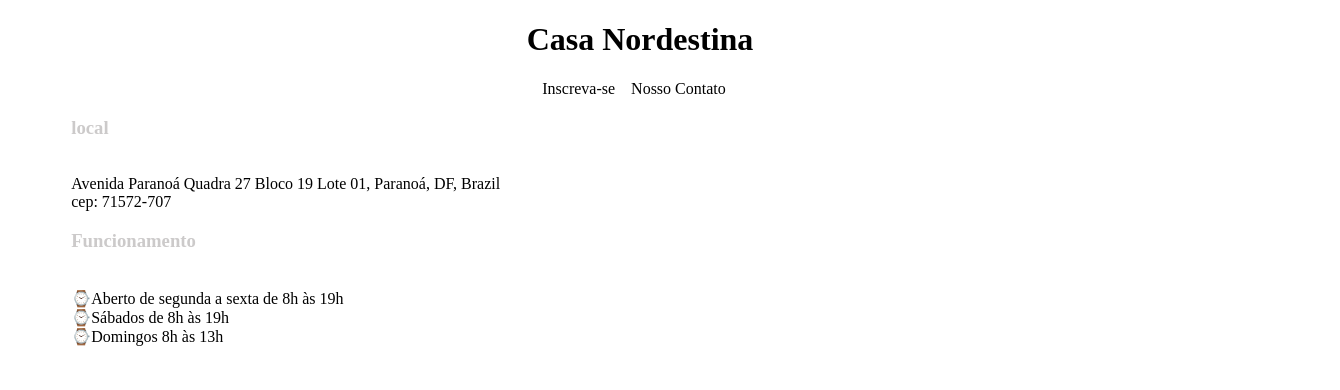
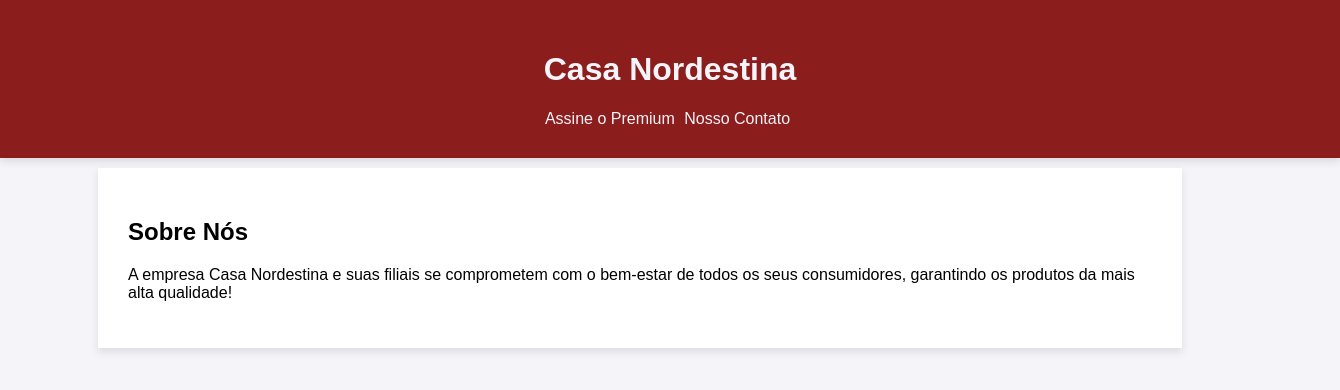
Before and after one commit to Isabelleluisy17/ProgramadoresDoFuturo, a plain HTML site: page index.html in a window 1280 px wide. Shown: the whole page, 1340 px wide, since content can reach past the window. Drawn offline with Linux system fonts and the light colour scheme.

Commit message:
CSS optimization

```diff
--- a/index.css
+++ b/index.css
@@ -1,19 +1,61 @@
-h3{
-    color: rgb(204, 202, 202);
+body {
+   font-family: Arial, sans-serif;
+   background-color: #f4f4f9;
+   margin: 0;
+   padding: 0;
+   display: block;
+   justify-content: center;
+   align-items: center;
+   height: 100vh;
 }
 
-br{
-    color: black;
+header {
+   box-shadow: 0 4px 8px rgba(0, 0, 0, 0.1);
+   padding: 30px;
+   width: 100%;
+   max-width: 100%;
+   text-align: center;
+   animation: mudarCorHeader 1.5s ease-in-out forwards;
+}
+header>h1{
+   animation: mudarCorHeaderH1 1.5s ease-in-out forwards;
 }
 
-header{
-    text-align: center;
+main {
+   background-color: #fff;
+   box-shadow: 0 4px 8px rgba(0, 0, 0, 0.1);
+   padding: 30px;
+   margin: 10px auto;
+   width: 100%;
+   max-width: 80%;
 }
-main{
-    margin: auto 5%;
+
+a {
+   text-decoration: none;
+   color: black;
+   transition: font-size 0.3s ease;
+   margin-right: 5px;
+   animation: mudarCorHeaderH1 2s ease-in-out forwards;
 }
-a{
-    text-decoration: none;
-    color: black;
-    margin-right: 12px;
+
+a:hover {
+   font-size: large;
+   transform: scale(1.01);
 }
+
+@keyframes mudarCorHeader {
+   0% {
+      background-color: #fff;
+   }
+   100% {
+      background-color: rgb(139, 29, 29);
+   }
+}
+@keyframes mudarCorHeaderH1 {
+   0% {
+      color: black;
+   }
+   100% {
+      color: #f4f4f9;
+   }
+}
--- a/index.html
+++ b/index.html
@@ -4,21 +4,18 @@
     <meta charset="UTF-8" />
     <meta name="viewport" content="width=device-width, initial-scale=1.0" />
     <link rel="stylesheet" href="./index.css" />
+    <link rel="shortcut icon" href="img/logo.png" type="image/x-icon" />
     <title>Casa Nordestina</title>
   </head>
   <body>
     <header>
       <h1>Casa Nordestina</h1>
-      <a href="src/inscrcao.html">Inscreva-se</a>
+      <a href="src/inscricao.html">Assine o Premium</a>
       <a href="src/contato.html">Nosso Contato</a>
     </header>
     <main>
-      <h3>local</h3>
-      <br />Avenida Paranoá Quadra 27 Bloco 19 Lote 01, Paranoá, DF, Brazil
-      <br />cep: 71572-707
-      <h3>Funcionamento</h3>
-      <br />⌚Aberto de segunda a sexta de 8h às 19h <br />⌚Sábados de 8h às
-      19h <br />⌚Domingos 8h às 13h
+      <h2>Sobre Nós</h2>
+      <p>A empresa Casa Nordestina e suas filiais se comprometem com o bem-estar de todos os seus consumidores, garantindo os produtos da mais alta qualidade!</p>
     </main>
   </body>
 </html>
--- a/src/contato.css
+++ b/src/contato.css
@@ -1,19 +1,56 @@
-h3{
-   color: rgb(204, 202, 202);
+body {
+   font-family: Arial, sans-serif;
+   background-color: #f4f4f9;
+   margin: 0;
+   padding: 0;
+   display: flex;
+   justify-content: center;
+   align-items: center;
+   height: 100vh;
 }
 
-br{
-   color: black;
+header {
+   box-shadow: 0 4px 8px rgba(0, 0, 0, 0.1);
+   border-radius: 8px;
+   padding: 30px;
+   margin: 0 5%;
+   width: 100%;
+   max-width: 25%;
+   text-align: center;
+   animation: mudarCorHeader 1.5s ease-in-out forwards;
+}
+header>h1{
+   animation: mudarCorHeaderH1 1.5s ease-in-out forwards;
 }
 
-header{
-   text-align: center;
+main {
+   background-color: #fff;
+   box-shadow: 0 4px 8px rgba(0, 0, 0, 0.1);
+   padding: 30px;
+   border-radius: 8px;
+   margin: 10px auto;
+   width: 100%;
+   max-width: 80%;
 }
-main{
-   margin: auto 5%;
+
+a {
+   text-decoration: none;
+   color: black;
+   transition: font-size 0.3s ease;
+   margin-right: 5px;
+   animation: mudarCorHeaderH1 2s ease-in-out forwards;
 }
-a{
-   text-decoration: none;
-   color: rgba(0, 0, 0, 0.7);
-   margin-right: 12px;
+
+a:hover {
+   font-size: large;
+   transform: scale(1.01);
 }
+
+@keyframes mudarCorHeaderH1 {
+   0% {
+      color: #f4f4f9;
+   }
+   100% {
+      color: black;
+   }
+}
```
Also changed, not shown: src/contato.html (+1 -0 lines), src/inscricao.html (renamed from src/inscrcao.html, +1 -0 lines), src/inscricao.js (+6 -1 lines), img/logo.png (added), 1 other file.
